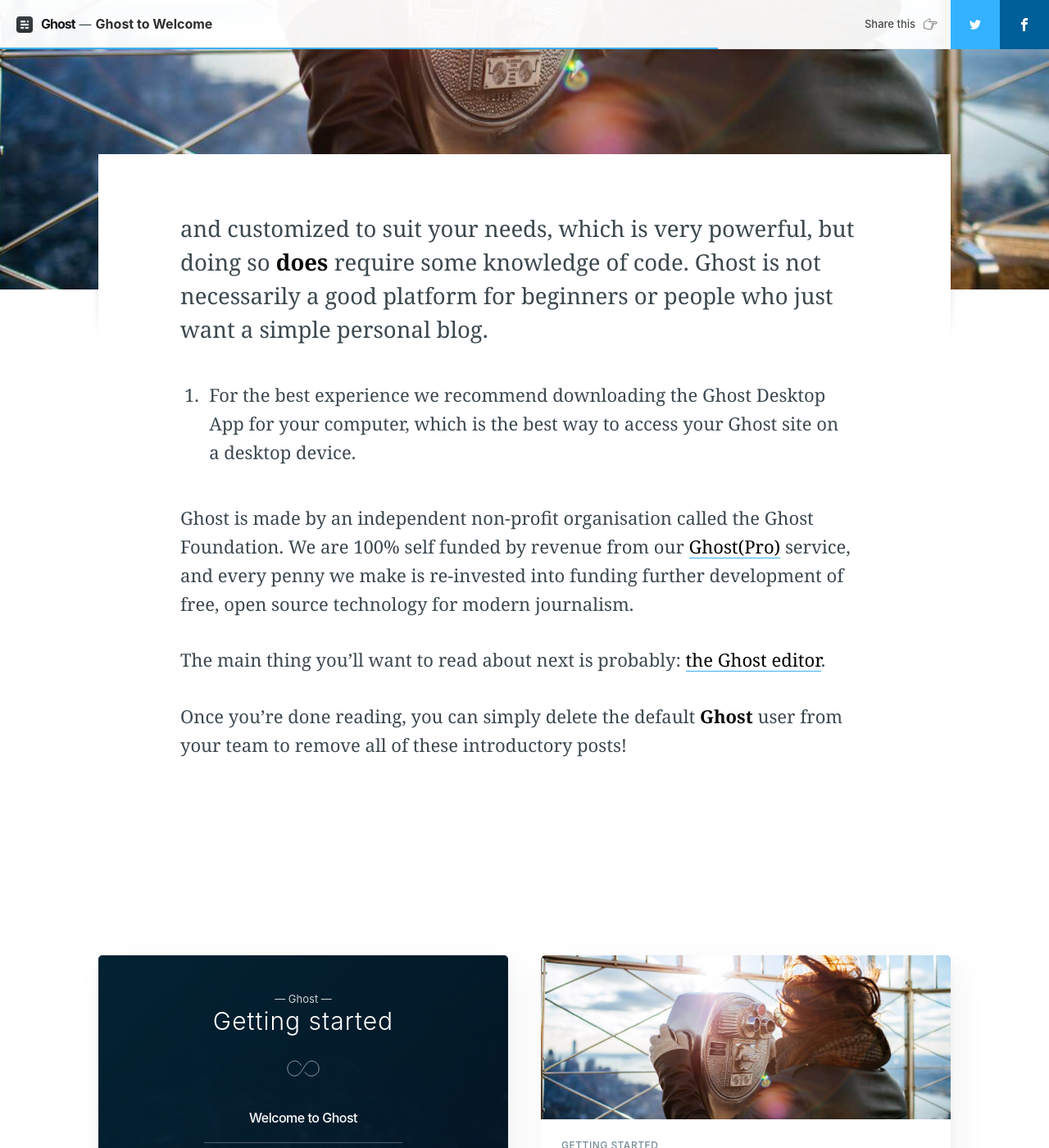
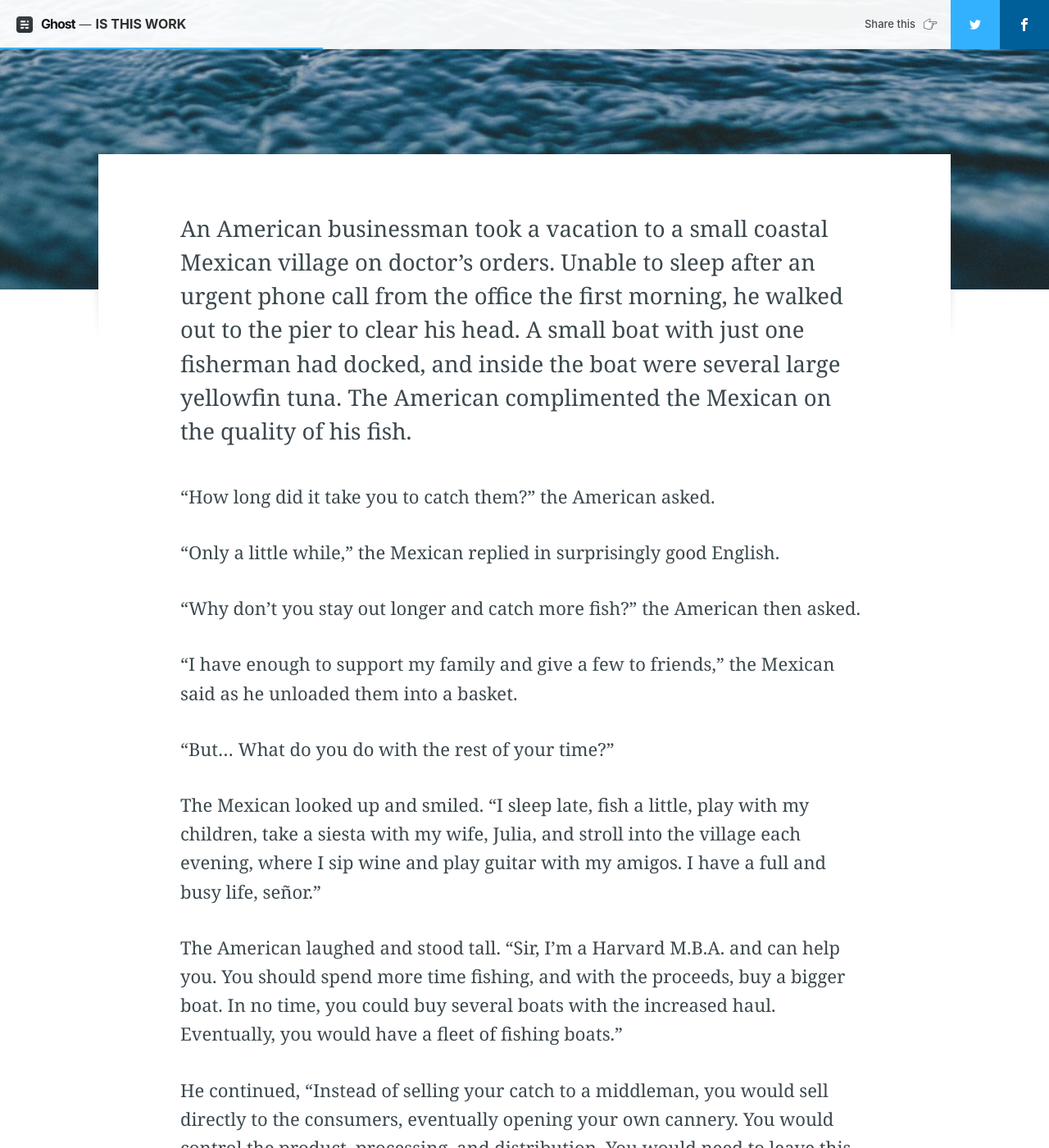
Before and after one commit to mousedoc/mousedoc.github.io, a Jekyll site: the page built from _posts/2020-09-14-is-this-work.md, in a window 1280 px wide and 1400 px high, scrolled down 709 px. Shown: the whole window at 82% size. Built offline with Jekyll 4.4.1, drawn with Linux system fonts in a browser that asks for light colours; nearby versions of some CDN libraries; comment, search, counter and statistics services are not loaded; some of the changed text lies outside the part shown.

Commit message:
is this work

```diff
--- a/_posts/2020-09-14-is-this-work.md
+++ b/_posts/2020-09-14-is-this-work.md
@@ -1,22 +1,48 @@
 ---
 layout: post
 current: post
-cover:  assets/images/welcome.jpg
+cover: assets/images/water.jpg
 navigation: True
-title: Ghost to Welcome
-date: 2017-07-27 10:00:00
-tags: [Getting started]
+title: IS THIS WORK
+date: 2014-08-12 10:18:00
+tags: fables
 class: post-template
-subclass: 'post tag-getting-started'
-author: ghost
+subclass: 'post tag-fables'
+logo: assets/images/ghost.png
+author: hannah
 ---
 
-and customized to suit your needs, which is very powerful, but doing so **does** require some knowledge of code. Ghost is not necessarily a good platform for beginners or people who just want a simple personal blog.
-3. For the best experience we recommend downloading the Ghost Desktop App for your computer, which is the best way to access your Ghost site on a desktop device.
+An American businessman took a vacation to a small coastal Mexican village on doctor’s orders. Unable to sleep after an urgent phone call from the office the first morning, he walked out to the pier to clear his head. A small boat with just one fisherman had docked, and inside the boat were several large yellowfin tuna. The American complimented the Mexican on the quality of his fish.
+
+“How long did it take you to catch them?” the American asked.
+
+“Only a little while,” the Mexican replied in surprisingly good English.
+
+“Why don’t you stay out longer and catch more fish?” the American then asked.
+
+“I have enough to support my family and give a few to friends,” the Mexican said as he unloaded them into a basket.
+
+“But… What do you do with the rest of your time?”
+
+The Mexican looked up and smiled. “I sleep late, fish a little, play with my children, take a siesta with my wife, Julia, and stroll into the village each evening, where I sip wine and play guitar with my amigos. I have a full and busy life, señor.”
+
+The American laughed and stood tall. “Sir, I’m a Harvard M.B.A. and can help you. You should spend more time fishing, and with the proceeds, buy a bigger boat. In no time, you could buy several boats with the increased haul. Eventually, you would have a fleet of fishing boats.”
+
+He continued, “Instead of selling your catch to a middleman, you would sell directly to the consumers, eventually opening your own cannery. You would control the product, processing, and distribution. You would need to leave this small coastal fishing village, of course, and move to Mexico City, then to Los Angeles, and eventually to New York City, where you could run your expanded enterprise with proper management.
+
+The Mexican fisherman asked, “But, señor, how long will all this take?”
+
+To which the American replied, “15-20 years, 25 tops.”
+
+“But what then, señor?”
+
+The American laughed and said, “That’s the best part. When the time is right, you would announce an IPO and sell your company stock to the public and become very rich. You would make millions.”
+
+“Millions señor? Then what?"
+
+“Then you would retire and move to a small coastal fishing village, where you would sleep late, fish a little, play with your kids, take a siesta with your wife, and stroll in to the village in the evenings where you could sip wine and play your guitar with your amigos.”
 
 
-Ghost is made by an independent non-profit organisation called the Ghost Foundation. We are 100% self funded by revenue from our [Ghost(Pro)](https://ghost.org/pricing) service, and every penny we make is re-invested into funding further development of free, open source technology for modern journalism.
+Adapted from the "Anekdote zur Senkung der Arbeitsmoral" by **Heinrich Böll**
 
-The main thing you'll want to read about next is probably: [the Ghost editor](https://demo.ghost.io/the-editor/).
-
-Once you're done reading, you can simply delete the default **Ghost** user from your team to remove all of these introductory posts!
+An influential German write and Nobel Prize for Literature in 1972.
```
